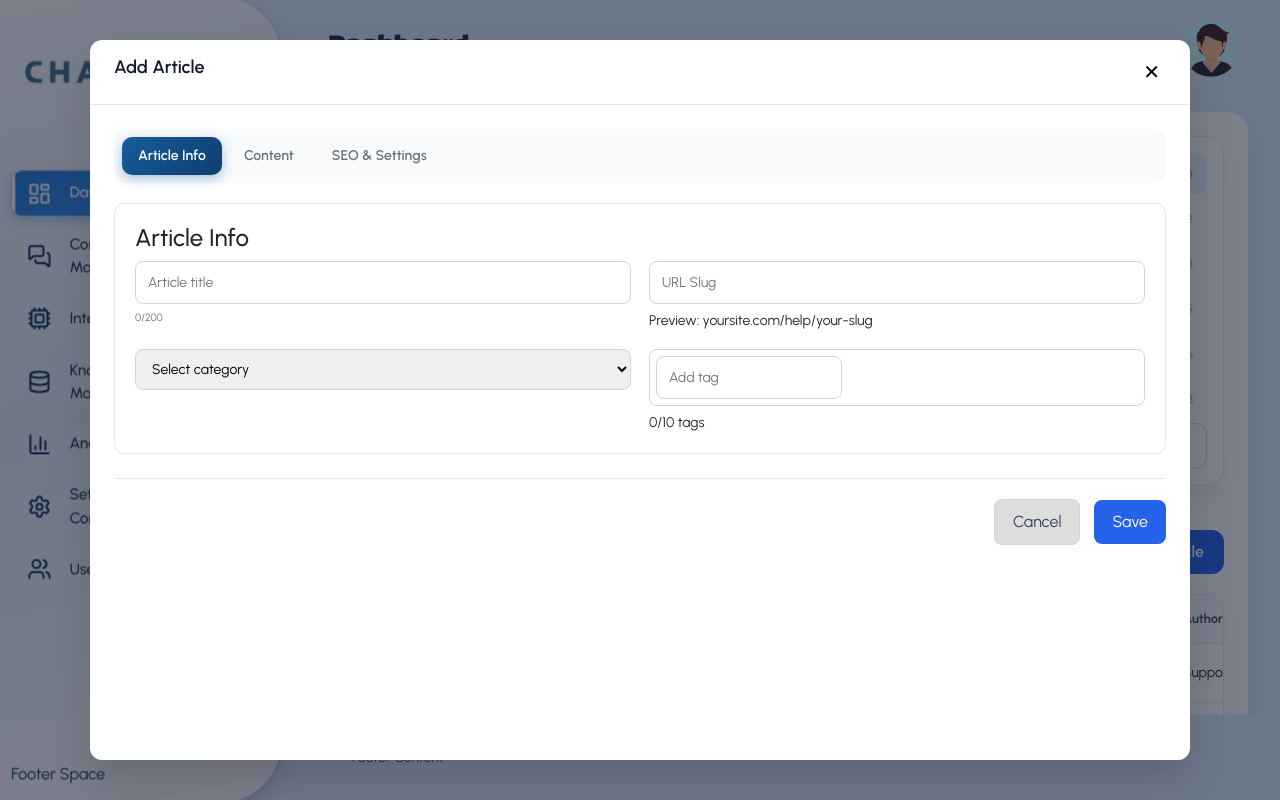
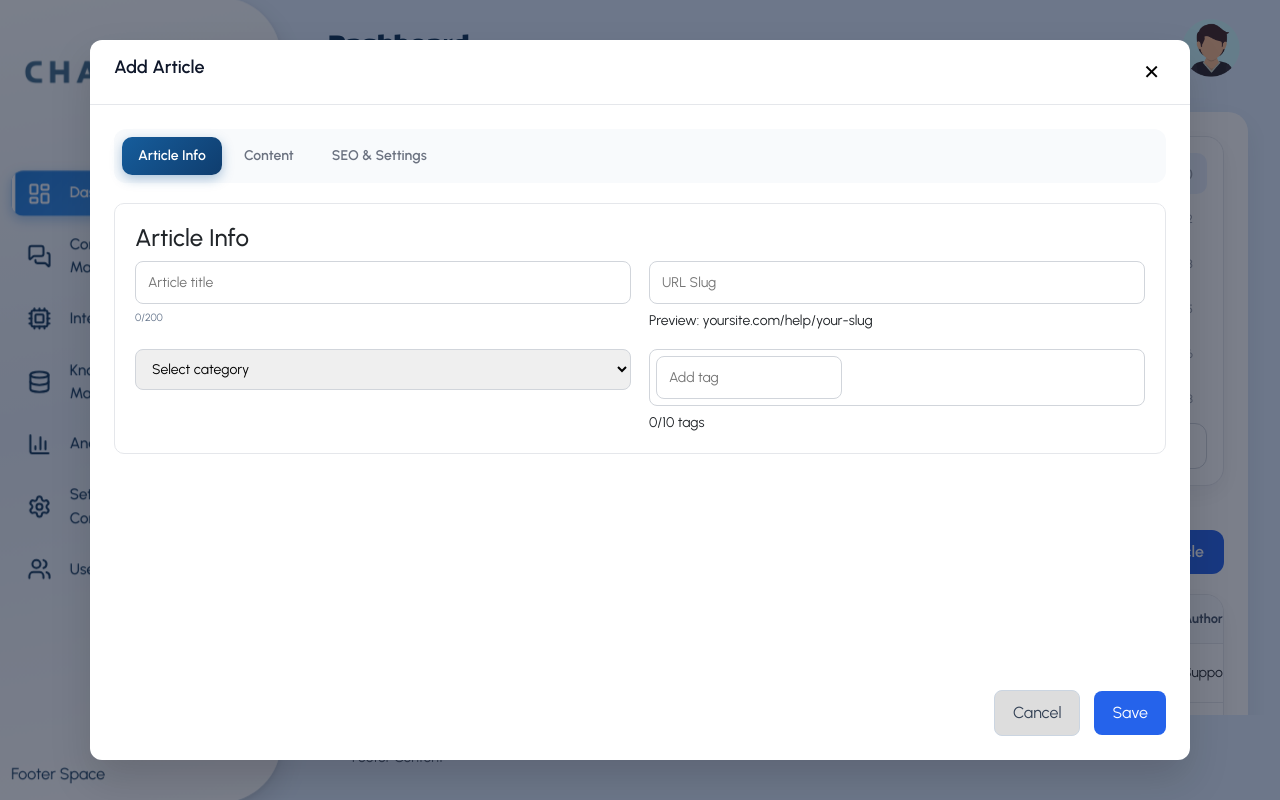
Before and after one commit to YounderBots/ChatBot-Frontend, a React (Vite) app: page /Knowledge-Base in a window 1280 px wide. Both pictures are taken after a click on the button "New Article". Built offline with nearby package versions, Linux system fonts and the light colour scheme.

Commit message:
UI improvements for Knowledge Base Manager

```diff
--- a/src/pages/KnowledgeBaseManager/dialog/new-article-dialog.css
+++ b/src/pages/KnowledgeBaseManager/dialog/new-article-dialog.css
@@ -650,6 +650,26 @@
   background: #1d4ed8;
 }
 
+/* Specific to Article Info tab */
+.article-editor-body.tab-info {
+  display: flex;
+  flex-direction: column;
+  height: 100%;
+  /* Fill the scrollable area */
+  min-height: 100%;
+}
+
+.info-tab-actions {
+  border-top: none !important;
+  margin-top: auto !important;
+  padding-top: 24px;
+}
+
+.info-tab-actions .main-actions-wrapper {
+  justify-content: flex-end;
+  width: 100%;
+}
+
 /* ======================================================
    📱 RESPONSIVENESS (MOBILE & TABLET)
 ====================================================== */
--- a/src/pages/KnowledgeBaseManager/editor/ArticleEditor.jsx
+++ b/src/pages/KnowledgeBaseManager/editor/ArticleEditor.jsx
@@ -155,8 +155,8 @@ const ArticleEditor = ({
         )}
       </div>
 
-      {/* FOOTER */}
-      <div className="editor-actions">
+      {/* FOOTER AREA */}
+      <div className={`editor-actions ${activeTab === TABS.INFO ? "info-tab-actions" : ""}`}>
         <div className="seo-actions-wrapper">
           {activeTab === TABS.SEO && (
             <>
```
